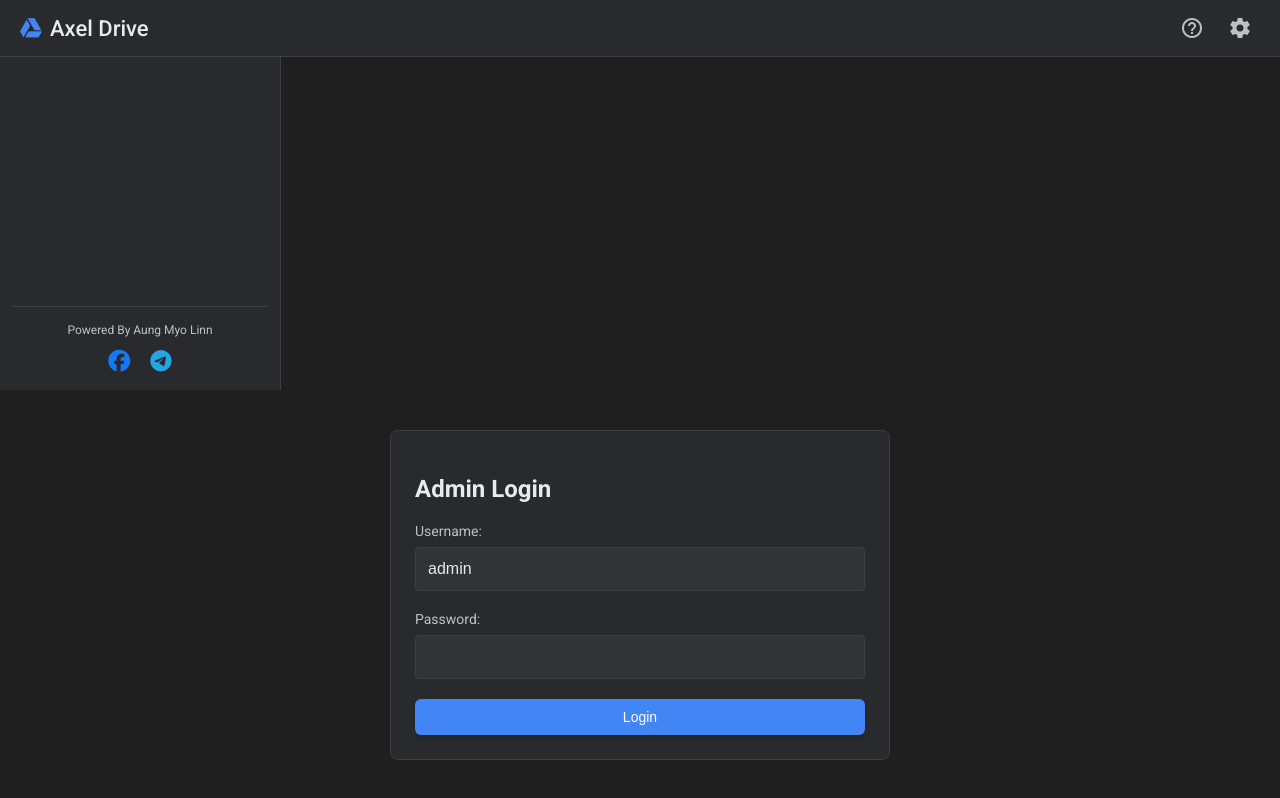
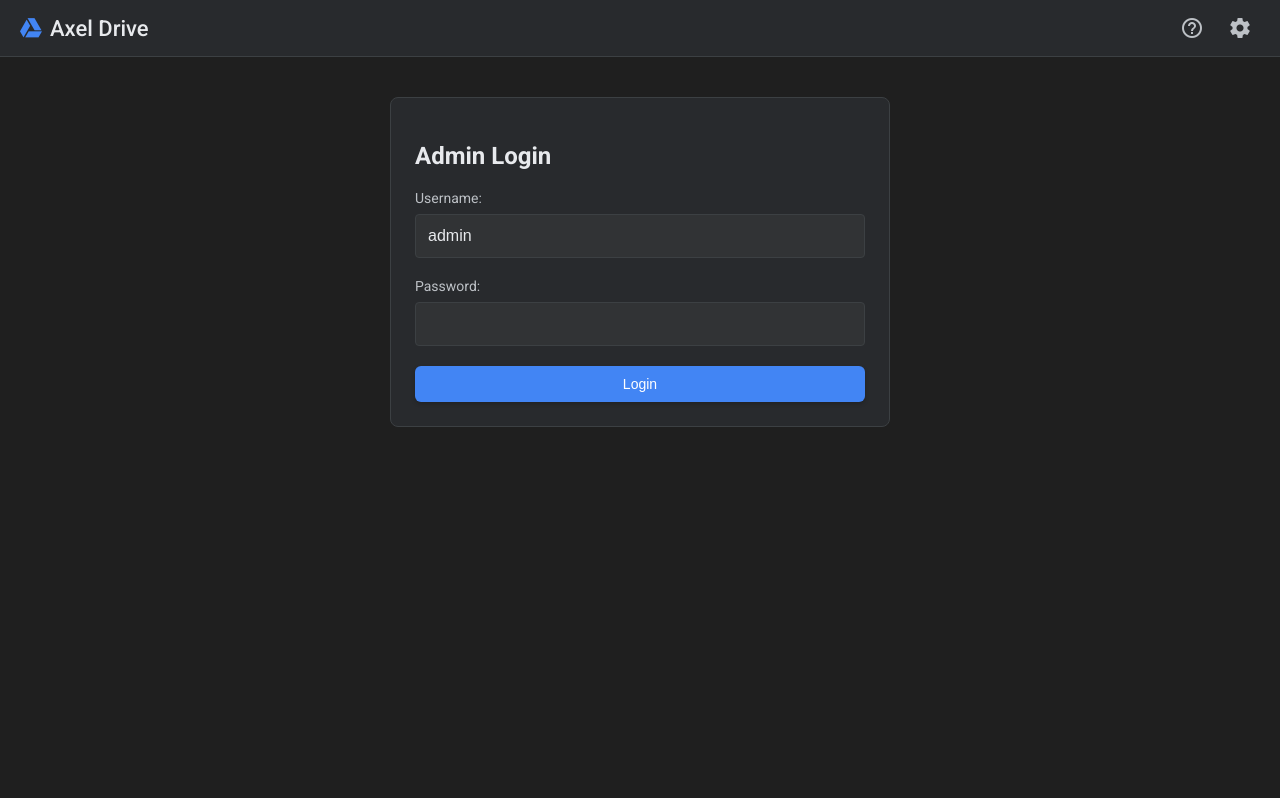
Before and after one commit to AMLFlix/axel-drive, a website: page public/index.html in a window 1280 px wide. Drawn offline with Linux system fonts and the light colour scheme.

Commit message:
Nothing 2

```diff
--- a/public/index.html
+++ b/public/index.html
@@ -167,15 +167,6 @@
         .btn-secondary { background-color: var(--btn-secondary-bg); color: white; }
         .btn-secondary:hover { background-color: var(--btn-secondary-hover); }
 
-        /* socail */
-        .sidebar-footer { margin-top: auto; padding-top: 16px; border-top: 1px solid var(--border-color); }
-        .sidebar-footer p { font-size: 12px; color: var(--text-secondary); text-align: center; margin: 0 0 12px 0; }
-        .social-links { display: flex; justify-content: center; gap: 20px; }
-        .social-links a { font-size: 22px; transition: transform 0.2s; }
-        .social-links a:hover { transform: scale(1.1); }
-        .social-links a.facebook { color: #1877F2; }
-        .social-links a.telegram { color: #26A5E4; }
-
         /* MODIFICATION: Brighter, more distinct "iOS-style" icon colors */
         .icon-folder { color: #0A84FF !important; } /* iOS Blue */
         .icon-movie { color: #FF453A !important; } /* iOS Red */
@@ -310,7 +301,7 @@
 
     <div class="main-container">
         <aside class="sidebar">
-            <button ></button>
+            <button class="new-btn"><span class="material-icons">add</span> New</button>
             <nav class="sidebar-nav">
                 <ul>
                     <li><a href="#" id="myDriveLink" class="active"><span class="material-icons">folder</span> My Drive</a></li>
@@ -319,19 +310,6 @@
             </nav>
         </aside>
 
-        <main class="content-area"><div id="app"></div></main>
-    </div>
-
-    <div class="main-container" id="mainContainer">
-        <aside class="sidebar">
-                        <div class="sidebar-footer">
-                <p>Powered By Aung Myo Linn</p>
-                <div class="social-links">
-                    <a href="#" target="_blank" title="Facebook" class="facebook"><i class="fab fa-facebook"></i></a>
-                    <a href="#" target="_blank" title="Telegram" class="telegram"><i class="fab fa-telegram"></i></a>
-                </div>
-            </div>
-        </aside>
         <main class="content-area"><div id="app"></div></main>
     </div>
 
```
